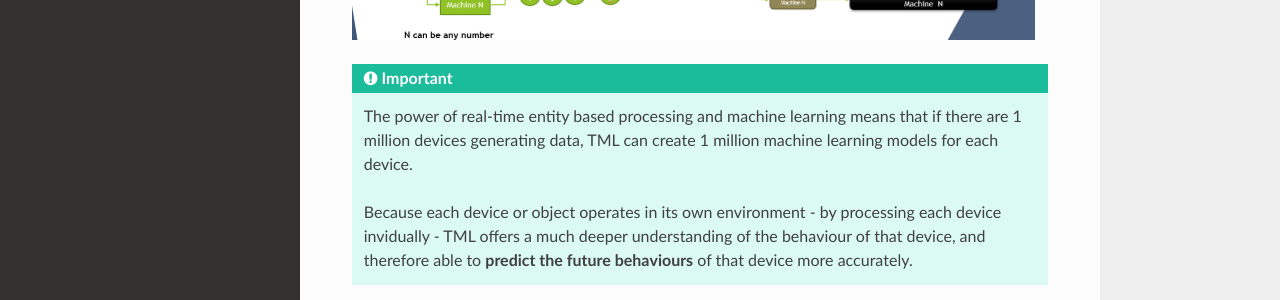
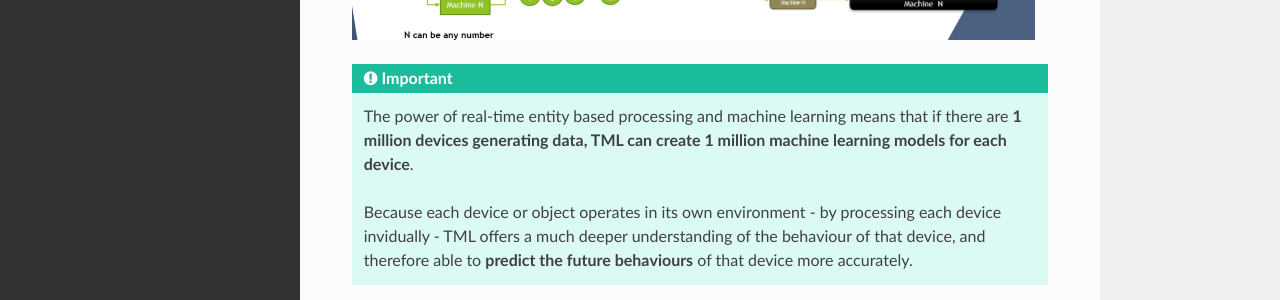
Before and after one commit to smaurice101/readthedocs, a Sphinx documentation site: the page built from docs/source/entity.rst, in a window 1280 px wide and 1141 px high. Shown: the part 667-967 px from the top of the window. Built offline with Sphinx 7.4.7 and the Read the Docs theme 2.0.0, drawn with Linux system fonts in a browser that asks for light colours.

```diff
--- a/docs/source/entity.rst
+++ b/docs/source/entity.rst
@@ -11,8 +11,8 @@ An entity is any device or object that produces real-time data.  TML processes d
 
 .. important::
 
-   The power of real-time entity based processing and machine learning means that if there are 1 million devices generating data, TML can create 1 million machine
-   learning models for each device.
+   The power of real-time entity based processing and machine learning means that if there are **1 million devices generating data, TML can create 1 million machine
+   learning models for each device**.
 
    Because each device or object operates in its own environment - by processing each device invidually - TML offers a much deeper understanding of the behaviour of
    that device, and therefore able to **predict the future behaviours** of that device more accurately.
```
